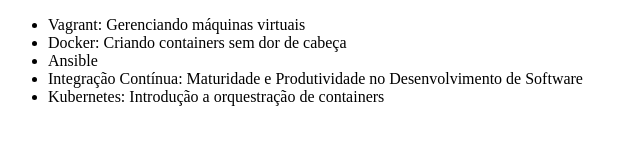
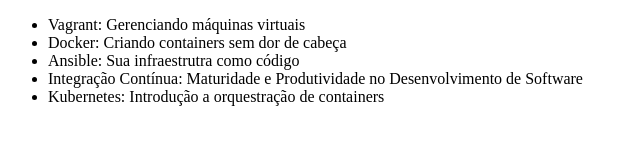
Before and after one commit to LeandroCabrini/Alura-git, a plain HTML site: page index.html in a window 1280 px wide. Shown: the whole page, without its empty margins (0-640 px from the left). Drawn offline with Linux system fonts and the light colour scheme.

Commit message:
Alterando nome do curso de Ansible

```diff
--- a/index.html
+++ b/index.html
@@ -8,7 +8,7 @@
     <ul>
         <li>Vagrant: Gerenciando máquinas virtuais</li>
         <li>Docker: Criando containers sem dor de cabeça</li>
-        <li>Ansible</li>
+        <li>Ansible: Sua infraestrutra como código</li>
         <li>Integração Contínua: Maturidade e Produtividade no Desenvolvimento de Software</li>
         <li>Kubernetes: Introdução a orquestração de containers</li>
     </ul>
```
